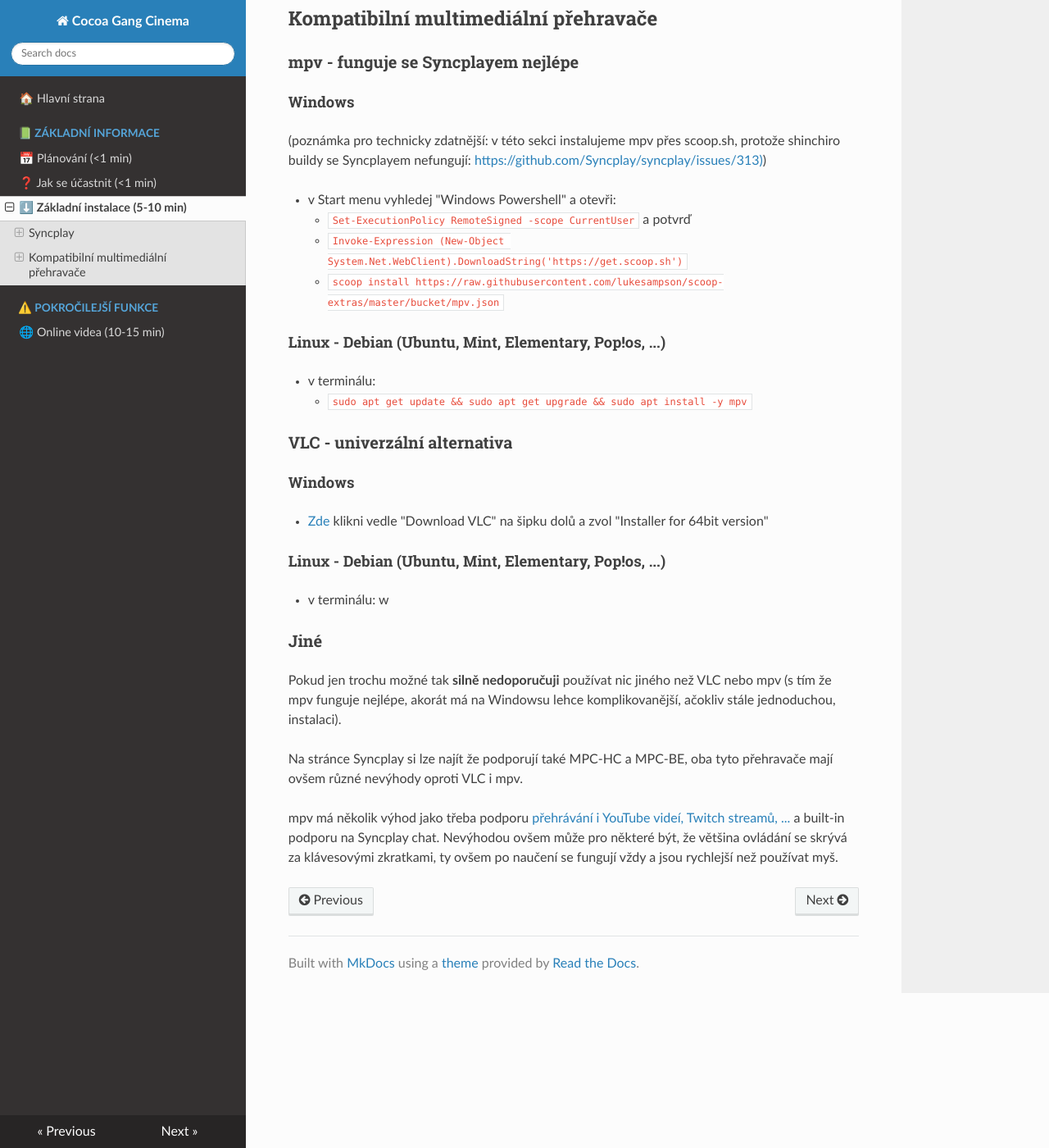
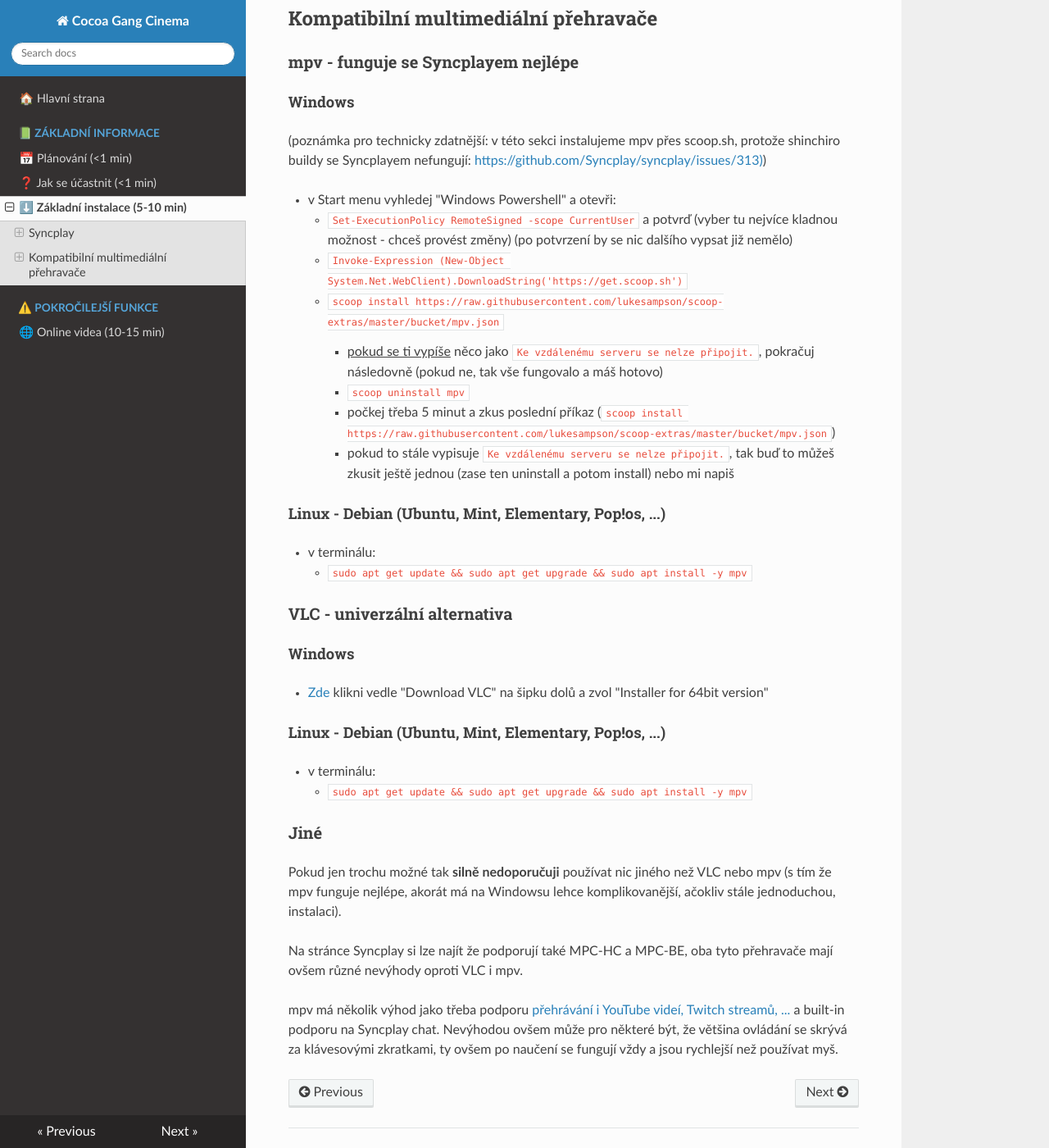
Before and after one commit to Johnystar/CocoaGang-help, an MkDocs documentation site: the page built from docs/instalace-zaklad.md, in a window 1280 px wide and 1400 px high, scrolled down 747 px. Shown: the whole window at 82% size. Built offline with MkDocs 1.6.1, drawn with Linux system fonts in a browser that asks for light colours; nearby versions of some CDN libraries.

Commit message:
upřesnění + obrázky

```diff
--- a/docs/instalace-zaklad.md
+++ b/docs/instalace-zaklad.md
@@ -31,9 +31,13 @@
 (poznámka pro technicky zdatnější: v této sekci instalujeme mpv přes scoop.sh, protože shinchiro buildy se Syncplayem nefungují: <https://github.com/Syncplay/syncplay/issues/313)>)
 
 - v Start menu vyhledej "Windows Powershell" a otevři:
-	- ``Set-ExecutionPolicy RemoteSigned -scope CurrentUser`` a potvrď
+	- ``Set-ExecutionPolicy RemoteSigned -scope CurrentUser`` a potvrď (vyber tu nejvíce kladnou možnost - chceš provést změny) (po potvrzení by se nic dalšího vypsat již nemělo)
 	- ``Invoke-Expression (New-Object System.Net.WebClient).DownloadString('https://get.scoop.sh')``
 	- ``scoop install https://raw.githubusercontent.com/lukesampson/scoop-extras/master/bucket/mpv.json``
+		- <u>pokud se ti vypíše</u> něco jako ``Ke vzdálenému serveru se nelze připojit.``, pokračuj následovně (pokud ne, tak vše fungovalo a máš hotovo)
+		- ``scoop uninstall mpv``
+		- počkej třeba 5 minut a zkus poslední příkaz (``scoop install https://raw.githubusercontent.com/lukesampson/scoop-extras/master/bucket/mpv.json``)
+		- pokud to stále vypisuje ``Ke vzdálenému serveru se nelze připojit.``, tak buď to můžeš zkusit ještě jednou (zase ten uninstall a potom install) nebo mi napiš
 
 #### Linux - Debian (Ubuntu, Mint, Elementary, Pop!os, ...)
 
@@ -49,7 +53,7 @@
 #### Linux - Debian (Ubuntu, Mint, Elementary, Pop!os, ...)
 
 - v terminálu:
-w
+	- ``sudo apt get update && sudo apt get upgrade && sudo apt install -y mpv``
 
 ### Jiné
 
```
Also changed, not shown: docs/instalace-youtube.md (+10 -1 lines), docs/python-64.png (added), docs/python-verze.png (added), site/index.html, site/instalace-youtube/index.html, site/instalace-zaklad/index.html, site/python-64.png (added), site/python-verze.png (added), site/search/search_index.json, 1 other file.
